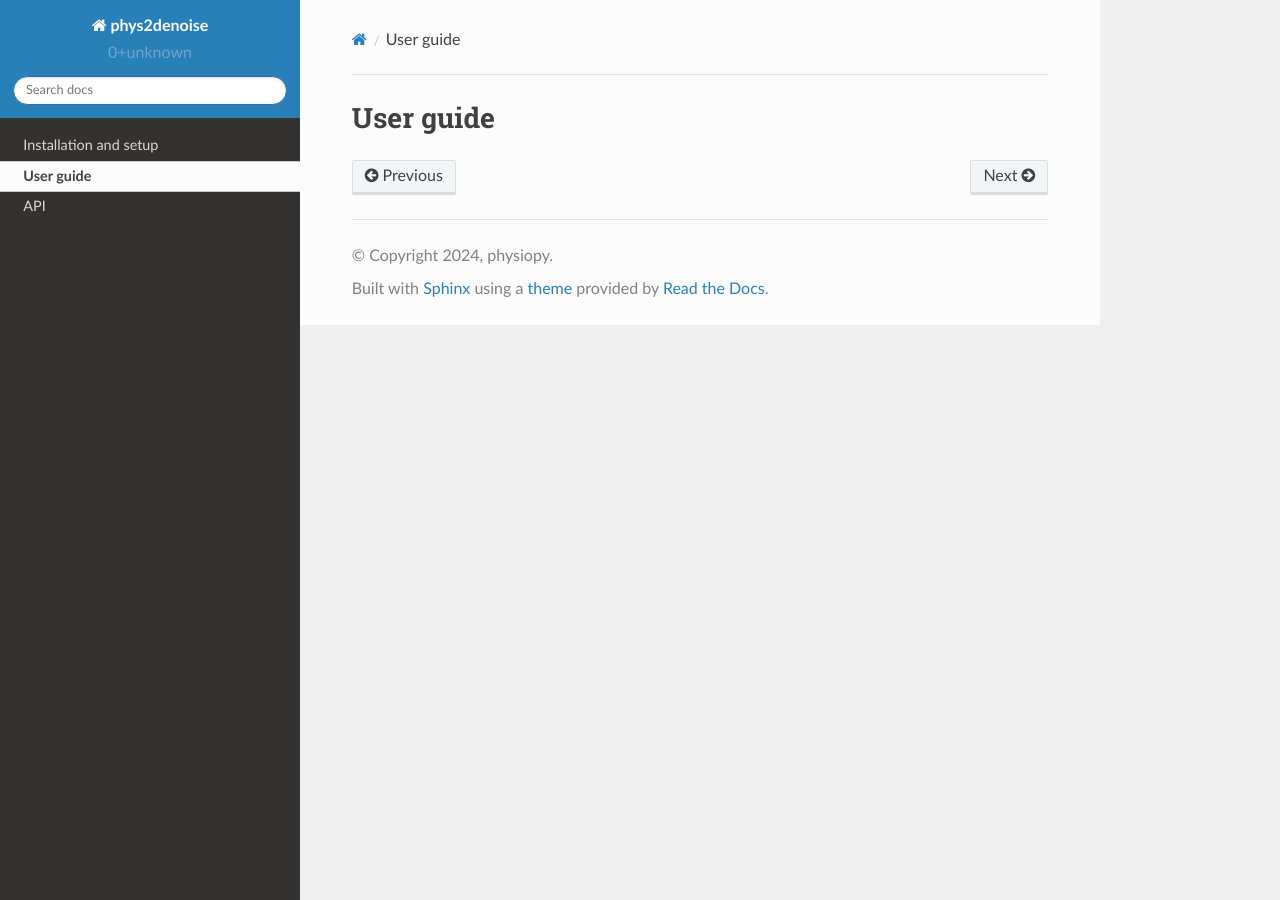
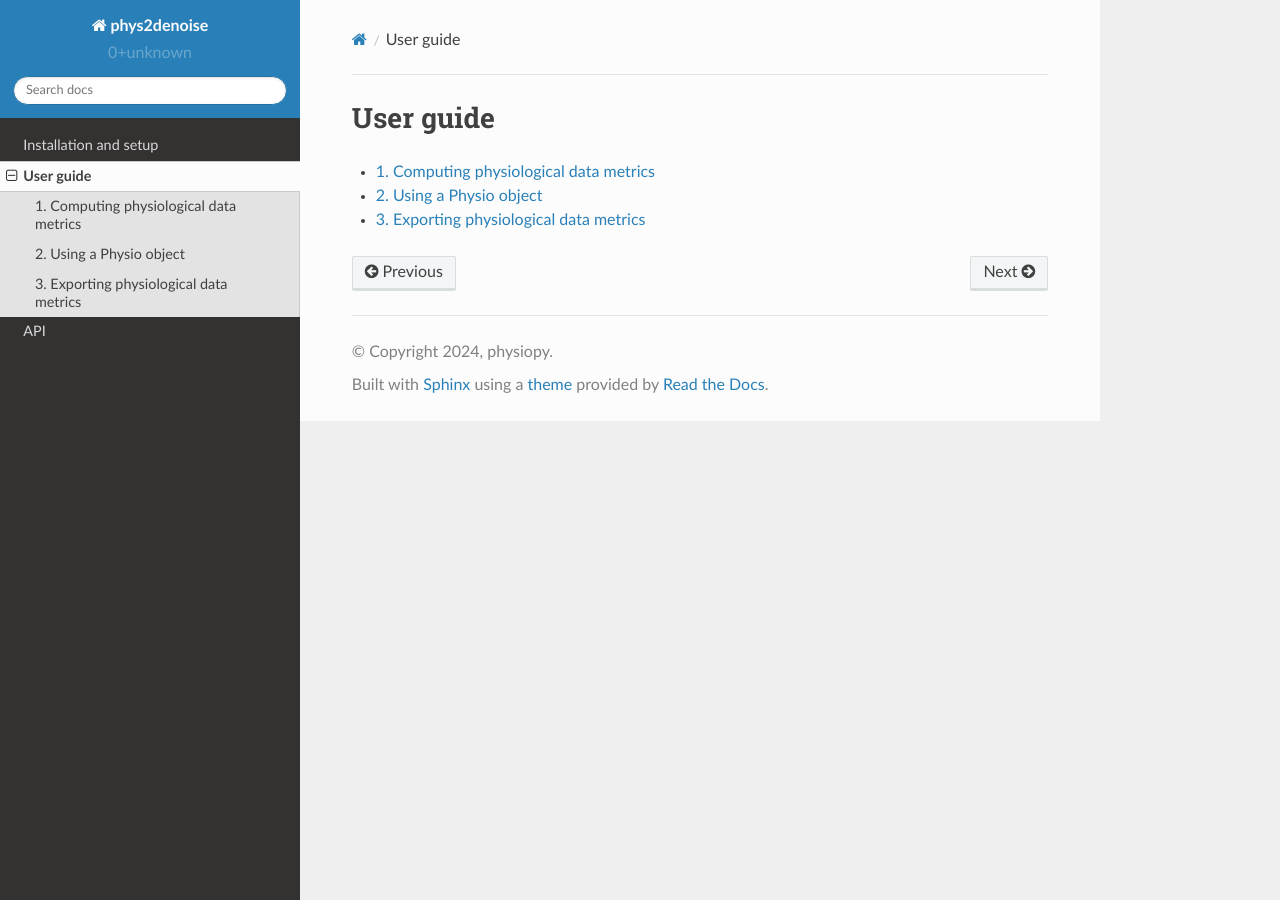
Before and after one commit to physiopy/phys2denoise, a Sphinx documentation site: the page built from docs/usage.rst, in a window 1280 px wide. Built offline with Sphinx 7.4.7 and the Read the Docs theme 2.0.0, drawn with Linux system fonts in a browser that asks for light colours.

Commit message:
docs: Minor additions

```diff
--- a/docs/usage.rst
+++ b/docs/usage.rst
@@ -6,7 +6,5 @@ User guide
 .. toctree::
    :numbered:
 
-   user_guide/loading.rst
-   user_guide/processing.rst
-   user_guide/saving.rst
    user_guide/metrics.rst
+   user_guide/exporting.rst
--- /dev/null
+++ b/docs/user_guide/exporting.rst
@@ -0,0 +1,4 @@
+.. _usage_exporting:
+
+Exporting physiological data metrics
+------------------------------------
--- a/docs/user_guide/metrics.rst
+++ b/docs/user_guide/metrics.rst
@@ -0,0 +1,14 @@
+.. _usage_metrics:
+
+Computing physiological data metrics
+------------------------------------
+
+    1. :ref:`_usage_metrics_physio`,
+
+.. _usage_metrics_physio:
+
+Using a Physio object
+---------------------
+
+Physiological data metrics can be easily computed using Physio objects, from :py:mod:`physutils`,
+on which the physiological data will be loaded.
```
Also changed, not shown: docs/user_guide/loading.rst (deleted), docs/user_guide/processing.rst (deleted), docs/user_guide/saving.rst (deleted).
